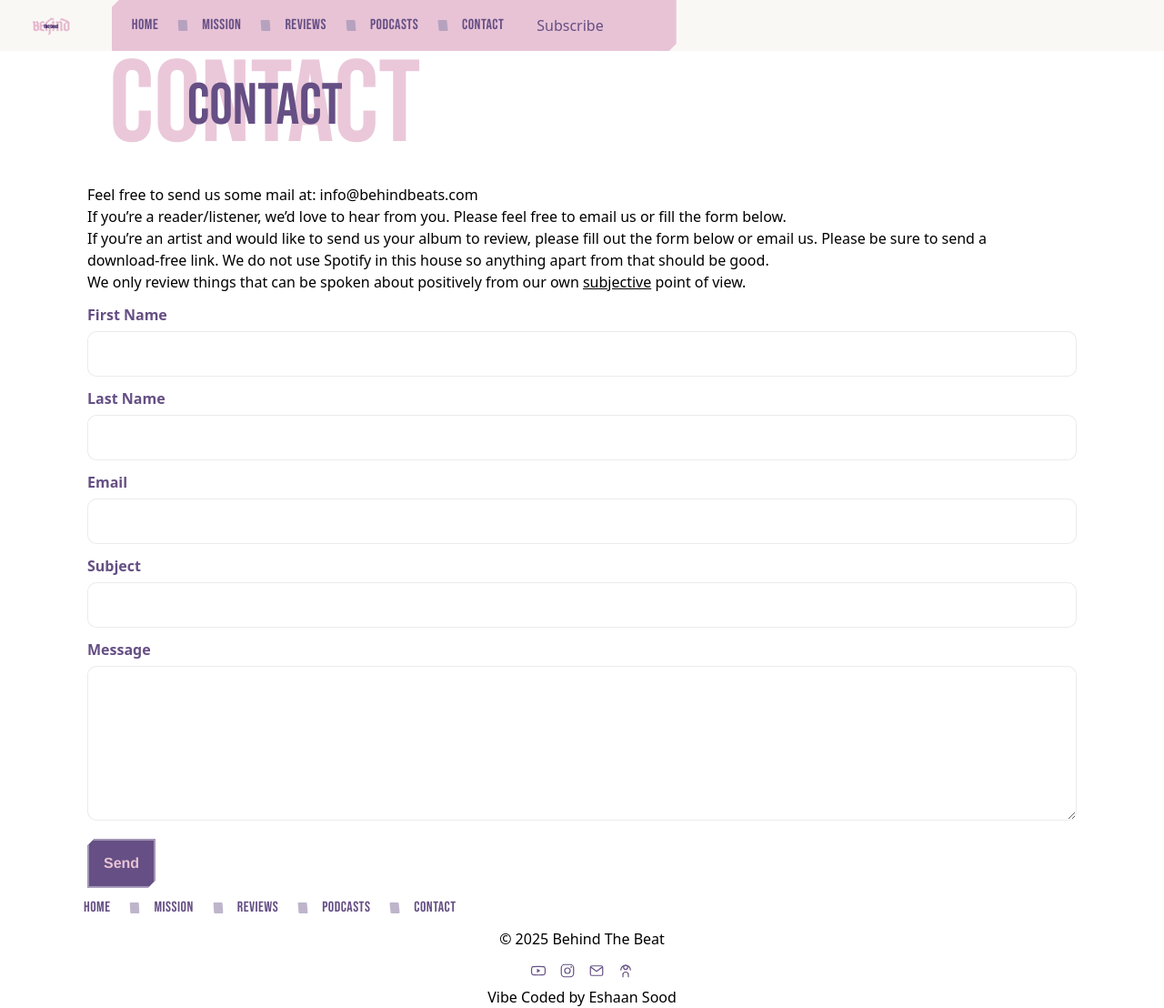
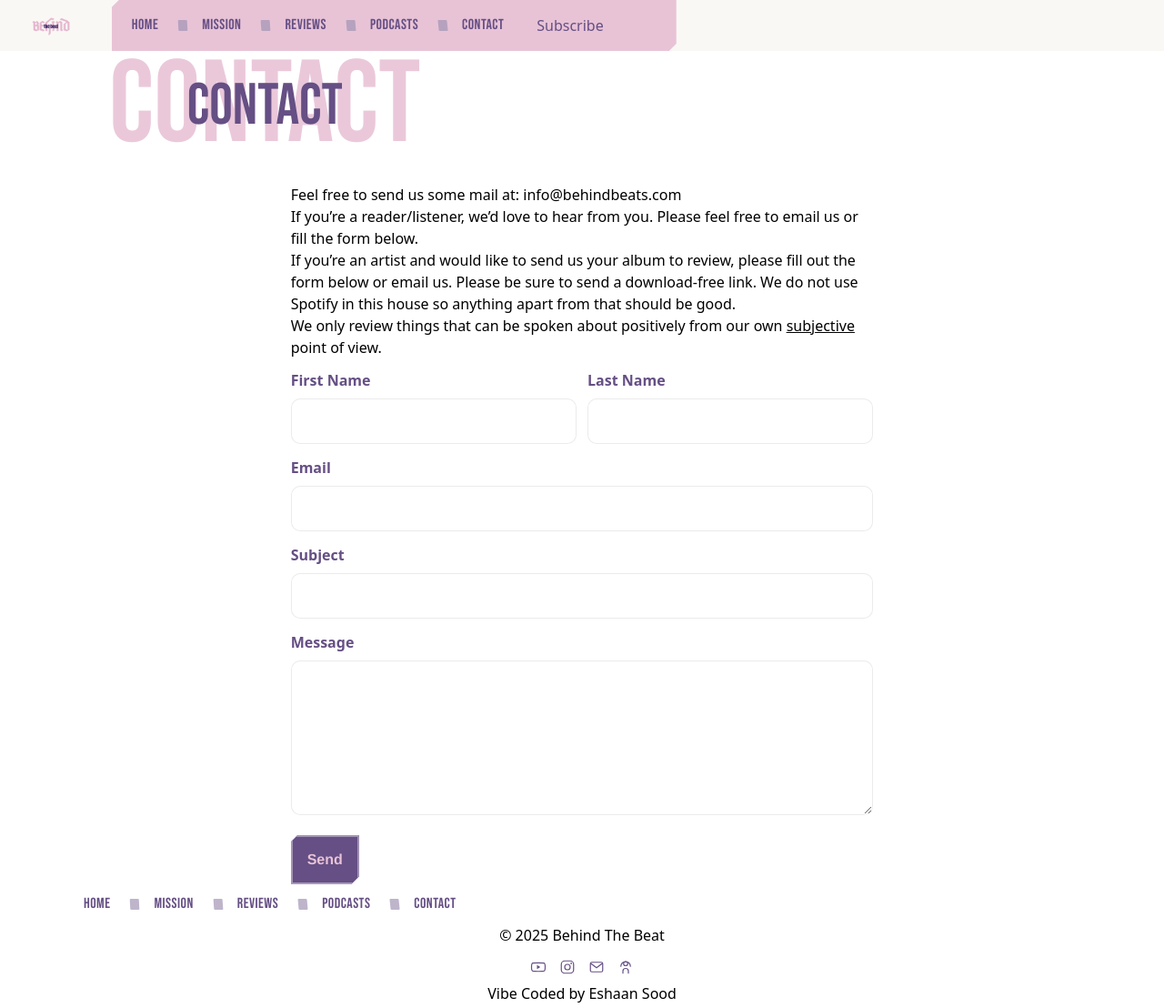
Before and after one commit to EshaanSoood/brbpodcast, a Jekyll site: the page built from contact/index.html, in a window 1280 px wide and 1108 px high. Shown: the whole window at 91% size. Built offline with Jekyll 4.4.1, drawn with Linux system fonts in a browser that asks for light colours; some web fonts are replaced; comment, search, counter and statistics services are not loaded.

Commit message:
end my suffering

```diff
--- a/_includes/footer.html
+++ b/_includes/footer.html
@@ -1,17 +1,17 @@
 <footer class="site-footer" role="contentinfo">
   <div class="site-footer-inner">
     <nav aria-label="Footer" class="footer-nav nav-row flex items-center gap-[var(--nav-spacing)]">
-      <a href="{{ '/' | relative_url }}"           class="nav-link" style="--item-skew: var(--nav-skew-1);">Home</a>
-      <a href="{{ '/mission/' | relative_url }}"   class="nav-link" style="--item-skew: var(--nav-skew-2);">Mission</a>
-      <a href="{{ '/reviews/' | relative_url }}"   class="nav-link" style="--item-skew: var(--nav-skew-3);">Reviews</a>
-      <a href="{{ '/podcasts/' | relative_url }}"  class="nav-link" style="--item-skew: var(--nav-skew-4);">Podcasts</a>
-      <a href="{{ '/contact/' | relative_url }}"   class="nav-link" style="--item-skew: var(--nav-skew-5);">Contact</a>
+      <a href="{{ '/' | relative_url }}"           class="nav-link" style="--item-skew: var(--nav-skew-1);" data-vt-link>Home</a>
+      <a href="{{ '/mission/' | relative_url }}"   class="nav-link" style="--item-skew: var(--nav-skew-2);" data-vt-link>Mission</a>
+      <a href="{{ '/reviews/' | relative_url }}"   class="nav-link" style="--item-skew: var(--nav-skew-3);" data-vt-link>Reviews</a>
+      <a href="{{ '/podcasts/' | relative_url }}"  class="nav-link" style="--item-skew: var(--nav-skew-4);" data-vt-link>Podcasts</a>
+      <a href="{{ '/contact/' | relative_url }}"   class="nav-link" style="--item-skew: var(--nav-skew-5);" data-vt-link>Contact</a>
     </nav>
     <div class="footer-legal">
       <p>© {{ 'now' | date: '%Y' }} {{ site.title }}</p>
       <div class="social-links">
-        <a href="https://www.youtube.com/@behind-beats" target="_blank" rel="noopener" aria-label="YouTube"><svg width="18" height="18" viewBox="0 0 24 24" fill="none" xmlns="http://www.w3.org/2000/svg" aria-hidden="true"><path d="M22 12c0-2.2-.2-3.7-.5-4.5-.2-.6-.7-1.1-1.3-1.3C18.4 5.7 12 5.7 12 5.7s-6.4 0-8.2.5c-.6.2-1.1.7-1.3 1.3C2.2 8.3 2 9.8 2 12s.2 3.7.5 4.5c.2.6.7 1.1 1.3 1.3 1.8.5 8.2.5 8.2.5s6.4 0 8.2-.5c.6-.2 1.1-.7 1.3-1.3.3-.8.5-2.3.5-4.5Z" stroke="currentColor" stroke-width="1.6"/><path d="M10 9l5 3-5 3V9Z" fill="currentColor"/></svg></a>
-        <a href="https://www.instagram.com/behindthe.beat" target="_blank" rel="noopener" aria-label="Instagram"><svg width="18" height="18" viewBox="0 0 24 24" fill="none" xmlns="http://www.w3.org/2000/svg" aria-hidden="true"><rect x="3" y="3" width="18" height="18" rx="5" stroke="currentColor" stroke-width="1.6"/><circle cx="12" cy="12" r="4" stroke="currentColor" stroke-width="1.6"/><circle cx="17.5" cy="6.5" r="1.2" fill="currentColor"/></svg></a>
+        <a href="https://www.youtube.com/@behind-beats" target="_blank" rel="noopener noreferrer" aria-label="YouTube"><svg width="18" height="18" viewBox="0 0 24 24" fill="none" xmlns="http://www.w3.org/2000/svg" aria-hidden="true"><path d="M22 12c0-2.2-.2-3.7-.5-4.5-.2-.6-.7-1.1-1.3-1.3C18.4 5.7 12 5.7 12 5.7s-6.4 0-8.2.5c-.6.2-1.1.7-1.3 1.3C2.2 8.3 2 9.8 2 12s.2 3.7.5 4.5c.2.6.7 1.1 1.3 1.3 1.8.5 8.2.5 8.2.5s6.4 0 8.2-.5c.6-.2 1.1-.7 1.3-1.3.3-.8.5-2.3.5-4.5Z" stroke="currentColor" stroke-width="1.6"/><path d="M10 9l5 3-5 3V9Z" fill="currentColor"/></svg></a>
+        <a href="https://www.instagram.com/behindthe.beat" target="_blank" rel="noopener noreferrer" aria-label="Instagram"><svg width="18" height="18" viewBox="0 0 24 24" fill="none" xmlns="http://www.w3.org/2000/svg" aria-hidden="true"><rect x="3" y="3" width="18" height="18" rx="5" stroke="currentColor" stroke-width="1.6"/><circle cx="12" cy="12" r="4" stroke="currentColor" stroke-width="1.6"/><circle cx="17.5" cy="6.5" r="1.2" fill="currentColor"/></svg></a>
         <a href="mailto:info@behindbeats.com" aria-label="Email"><svg width="18" height="18" viewBox="0 0 24 24" fill="none" xmlns="http://www.w3.org/2000/svg" aria-hidden="true"><rect x="3" y="5" width="18" height="14" rx="2" stroke="currentColor" stroke-width="1.6"/><path d="M4 7l8 6 8-6" stroke="currentColor" stroke-width="1.6" stroke-linecap="round"/></svg></a>
         <a href="#" aria-label="Podcast"><svg width="18" height="18" viewBox="0 0 24 24" fill="none" xmlns="http://www.w3.org/2000/svg" aria-hidden="true"><circle cx="12" cy="7" r="3" stroke="currentColor" stroke-width="1.6"/><path d="M8 21v-3a4 4 0 1 1 8 0v3" stroke="currentColor" stroke-width="1.6" stroke-linecap="round"/><path d="M5 11a7 7 0 0 1 14 0" stroke="currentColor" stroke-width="1.6" stroke-linecap="round"/></svg></a>
       </div>
--- a/_includes/nav.html
+++ b/_includes/nav.html
@@ -4,11 +4,11 @@
       <img src="{{ '/assets/images/btb-logo-clean.png' | relative_url }}" alt="{{ site.title }}" class="h-[var(--nav-height)] w-auto" />
     </a>
     <nav aria-label="Primary" class="nav-row flex items-center gap-[var(--nav-spacing)]">
-      <a href="{{ '/' | relative_url }}" class="nav-link{% if page.url == '/' %} is-active{% endif %}" style="--item-skew: var(--nav-skew-1);">Home</a>
-      <a href="{{ '/mission/' | relative_url }}" class="nav-link" style="--item-skew: var(--nav-skew-2);">Mission</a>
-      <a href="{{ '/reviews/' | relative_url }}" class="nav-link" style="--item-skew: var(--nav-skew-3);">Reviews</a>
-      <a href="{{ '/podcasts/' | relative_url }}" class="nav-link" style="--item-skew: var(--nav-skew-4);">Podcasts</a>
-      <a href="{{ '/contact/' | relative_url }}" class="nav-link" style="--item-skew: var(--nav-skew-5);">Contact</a>
+      <a href="{{ '/' | relative_url }}" class="nav-link{% if page.url == '/' %} is-active{% endif %}" style="--item-skew: var(--nav-skew-1);" data-vt-link>Home</a>
+      <a href="{{ '/mission/' | relative_url }}" class="nav-link" style="--item-skew: var(--nav-skew-2);" data-vt-link>Mission</a>
+      <a href="{{ '/reviews/' | relative_url }}" class="nav-link" style="--item-skew: var(--nav-skew-3);" data-vt-link>Reviews</a>
+      <a href="{{ '/podcasts/' | relative_url }}" class="nav-link" style="--item-skew: var(--nav-skew-4);" data-vt-link>Podcasts</a>
+      <a href="{{ '/contact/' | relative_url }}" class="nav-link" style="--item-skew: var(--nav-skew-5);" data-vt-link>Contact</a>
       <a href="#" class="btn-trapezoid" data-subscribe-open>Subscribe</a>
       <span class="nav-loading" aria-hidden="true"></span>
     </nav>
@@ -21,11 +21,11 @@
       <details class="mobile-nav">
         <summary class="hamburger-btn" role="button" aria-label="Open menu" aria-controls="primary-nav" aria-expanded="false">Menu</summary>
         <nav id="primary-nav" aria-label="Primary" class="nav-col flex flex-col gap-[var(--nav-spacing-mobile)] mt-2">
-          <a href="{{ '/' | relative_url }}" class="nav-link{% if page.url == '/' %} is-active{% endif %}" style="--item-skew: var(--nav-skew-1);">Home</a>
-          <a href="{{ '/mission/' | relative_url }}" class="nav-link" style="--item-skew: var(--nav-skew-2);">Mission</a>
-          <a href="{{ '/reviews/' | relative_url }}" class="nav-link" style="--item-skew: var(--nav-skew-3);">Reviews</a>
-          <a href="{{ '/podcasts/' | relative_url }}" class="nav-link" style="--item-skew: var(--nav-skew-4);">Podcasts</a>
-          <a href="{{ '/contact/' | relative_url }}" class="nav-link" style="--item-skew: var(--nav-skew-5);">Contact</a>
+          <a href="{{ '/' | relative_url }}" class="nav-link{% if page.url == '/' %} is-active{% endif %}" style="--item-skew: var(--nav-skew-1);" data-vt-link>Home</a>
+          <a href="{{ '/mission/' | relative_url }}" class="nav-link" style="--item-skew: var(--nav-skew-2);" data-vt-link>Mission</a>
+          <a href="{{ '/reviews/' | relative_url }}" class="nav-link" style="--item-skew: var(--nav-skew-3);" data-vt-link>Reviews</a>
+          <a href="{{ '/podcasts/' | relative_url }}" class="nav-link" style="--item-skew: var(--nav-skew-4);" data-vt-link>Podcasts</a>
+          <a href="{{ '/contact/' | relative_url }}" class="nav-link" style="--item-skew: var(--nav-skew-5);" data-vt-link>Contact</a>
         </nav>
       </details>
     </div>
--- a/_layouts/entry.html
+++ b/_layouts/entry.html
@@ -26,7 +26,7 @@ layout: default
         </figure>
       </header>
 {% elsif page.collection == 'podcasts' %}
-      <section class="site-container podcast-wrap">
+      <section class="podcast-wrap">
         <h1 class="podcast-title post-title text-purple-darkest" data-vt-title style="view-transition-name: title-{{ page.url | slugify }}">{{ page.title }}</h1>
         <time class="podcast-date post-date text-pink-light italic" datetime="{{ page.date | date: "%Y-%m-%d" }}">{{ page.date | date: "%b %-d, %Y" }}</time>
         <div class="podcast-video" data-video>
@@ -52,8 +52,8 @@ layout: default
 
         {% if page.guest_website_url or page.guest_socials %}
         <div class="podcast-links">
-          {% if page.guest_website_url %}
-          <a class="social-btn" href="{{ page.guest_website_url }}" target="_blank" rel="noopener">{{ page.guest_website_label | default: 'Website' }}</a>
+        {% if page.guest_website_url %}
+          <a class="social-btn" href="{{ page.guest_website_url }}" target="_blank" rel="noopener noreferrer">{{ page.guest_website_label | default: 'Website' }}</a>
           {% endif %}
           {% if page.guest_socials %}
             {% for s in page.guest_socials %}
--- a/assets/build/css/overrides.css
+++ b/assets/build/css/overrides.css
@@ -148,6 +148,7 @@
   .site-header .top-row.released { position: static; }
   .site-header .tagline-row { background: inherit; border-top: 1px solid rgba(101,79,132,0.12); }
   body.home .site-header .tagline-row { display: none; } /* hide duplicate tagline on home */
+  body.mission .site-header .tagline-row { display: none; }
   .site-header .tagline { margin: 0; text-align: center; line-height: 1.2; max-width: 32ch; margin-left: auto; margin-right: auto; color: var(--color-purple-darkest, #654f84); }
   .logo-mobile { max-width: 35vw; height: auto; }
   /* Push hamburger (mobile-nav) to the right edge */
@@ -205,6 +206,22 @@
 .contact-form input, .contact-form textarea { width: 100%; padding: 12px 14px; border: 1px solid rgba(0,0,0,0.08); border-radius: 10px; background: #fff; outline: none; transition: box-shadow .15s ease, border-color .15s ease; box-shadow: 0 0 0 0 rgba(0,0,0,0); }
 .contact-form input:focus, .contact-form textarea:focus { border-color: var(--color-pink-light, #e8c3d6); box-shadow: 0 0 0 3px color-mix(in srgb, var(--color-pink-light) 35%, transparent); }
 .contact-form .actions { margin-top: 8px; }
+/* Name row grouping on desktop */
+@media (min-width: 768px) {
+  .contact-form .name-row { display: grid; grid-template-columns: 1fr 1fr; gap: 12px; }
+}
+/* Strengthened rhythm */
+.contact-form .field-group { gap: 8px; }
+.contact-form { gap: 14px; }
+/* Trapezoid CTA styling alignment */
+.contact-form .actions .btn-trapezoid { display: inline-block; }
+.contact-form .actions .btn-action { display: inline-block; }
+/* Prefer reduced motion globally for interactive elements */
+@media (prefers-reduced-motion: reduce) {
+  * { animation-duration: 0.01ms !important; animation-iteration-count: 1 !important; transition-duration: 0.01ms !important; }
+}
+/* Ensure chip/stream rows stay in normal flow */
+.podcast-links, .stream-links { position: static; float: none; clear: both; }
 
 /* Podcast entry layout */
 .podcast-entry { max-width: 70ch; margin: 0 auto; }
@@ -217,7 +234,8 @@
 .podcast-entry .video-poster-fallback { display: grid; place-items: center; width: 100%; height: 100%; color: var(--color-background-offwhite, #faf8f5); }
 .podcast-entry .video-unavailable { display: grid; place-items: center; width: 100%; height: 100%; color: var(--color-background-offwhite, #faf8f5); }
 .podcast-entry .podcast-about { margin-top: 32px; background: var(--color-background-offwhite, #faf8f5); border: 2px solid var(--color-pink-light, #e8c3d6); border-radius: 14px; padding: 16px; display: grid; gap: 12px; box-shadow: 0 4px 10px rgba(101,79,132,0.10); }
-.podcast-entry .podcast-links { margin-top: 32px; display: grid; gap: 12px; }
+.podcast-wrap .podcast-about { max-width: 70ch; margin-inline: 0; }
+.podcast-entry .podcast-links { margin-top: 32px; display: flex; flex-wrap: wrap; gap: .5rem .75rem; align-items: center; }
 .podcast-entry .social-row { display: flex; flex-wrap: wrap; gap: 12px; }
 .podcast-entry .social-btn { display: inline-flex; align-items: center; gap: 8px; height: 44px; padding: 0 12px; border: 2px solid var(--color-purple-dark, #a295b5); border-radius: 8px; color: var(--color-purple-darkest, #654f84); background: var(--color-background-offwhite, #faf8f5); text-decoration: none; }
 .podcast-entry .social-btn:focus-visible { outline: 2px solid var(--color-pink-light, #e8c3d6); outline-offset: 2px; }
@@ -563,9 +581,15 @@
 /* Editor block responsive two-column layout */
 @media (min-width: 768px) {
 	.editor-block {
-		grid-template-columns: 1fr 420px; /* text + medium image column */
+    display: grid;
+    grid-template-columns: 1fr 420px; /* text + medium image column */
+    gap: 1rem;
+    align-items: start;
 	}
 }
+
+/* Review entry body measure */
+.review-entry .post-content { max-width: 70ch; margin: 0 auto; }
 
 /* Review entry - magazine wrap (desktop only) */
 @media (min-width: 1024px) {
@@ -596,6 +620,12 @@ h1, h2, h3, h4, h5, h6 { font-family: var(--font-heading, 'Bebas Neue', ui-sans-
 /* Special page heading (Mission, Reviews, Podcasts, Contact) */
 .page-header { padding: 16px; }
 @media (min-width: 768px) { .page-header { padding: 24px; } }
+
+.page-well .page-content {
+  max-width: 70ch;
+  margin-left: auto;
+  margin-right: auto;
+}
 
 .page-title-stack { position: relative; display: inline-block; text-align: left; }
 .page-title-bg::before {
@@ -717,11 +747,11 @@ main > :first-child { margin-top: 0; }
 .podcast-wrap { margin-top: 0; padding-top: 0; }
 
 /* Title + date read as one unit */
-.podcast-title { margin-block: .25rem .25rem; }
+.podcast-title { margin-block: .25rem .25rem; border: 0; box-shadow: none; background: none; }
 .podcast-date  { margin-top: 0; opacity: .85; display: block; }
 
 /* Video rhythm */
-.podcast-video { margin-block: clamp(.75rem, 2.5vw, 1.25rem); }
+.podcast-video { margin-block: clamp(.5rem, 1.8vw, 1rem); }
 
 /* About card readability and cue */
 .about-card {
--- a/contact/index.html
+++ b/contact/index.html
@@ -17,6 +17,7 @@ permalink: /contact/
       <p>We only review things that can be spoken about positively from our own <u>subjective</u> point of view.</p>
 
       <form action="https://formspree.io/f/mkgqqljp" method="POST" class="contact-form" novalidate>
+        <div class="name-row">
           <div class="field-group">
             <label for="cf-first">First Name</label>
             <input type="text" id="cf-first" name="first_name" required>
@@ -24,6 +25,7 @@ permalink: /contact/
           <div class="field-group">
             <label for="cf-last">Last Name</label>
             <input type="text" id="cf-last" name="last_name" required>
+          </div>
         </div>
         <div class="field-group">
           <label for="cf-email">Email</label>
```
Also changed, not shown: mission/index.html (+4 -3 lines), podcastsentryplan.txt (added, +51 -0 lines). Lines whose indentation alone changed are shown as unchanged.
